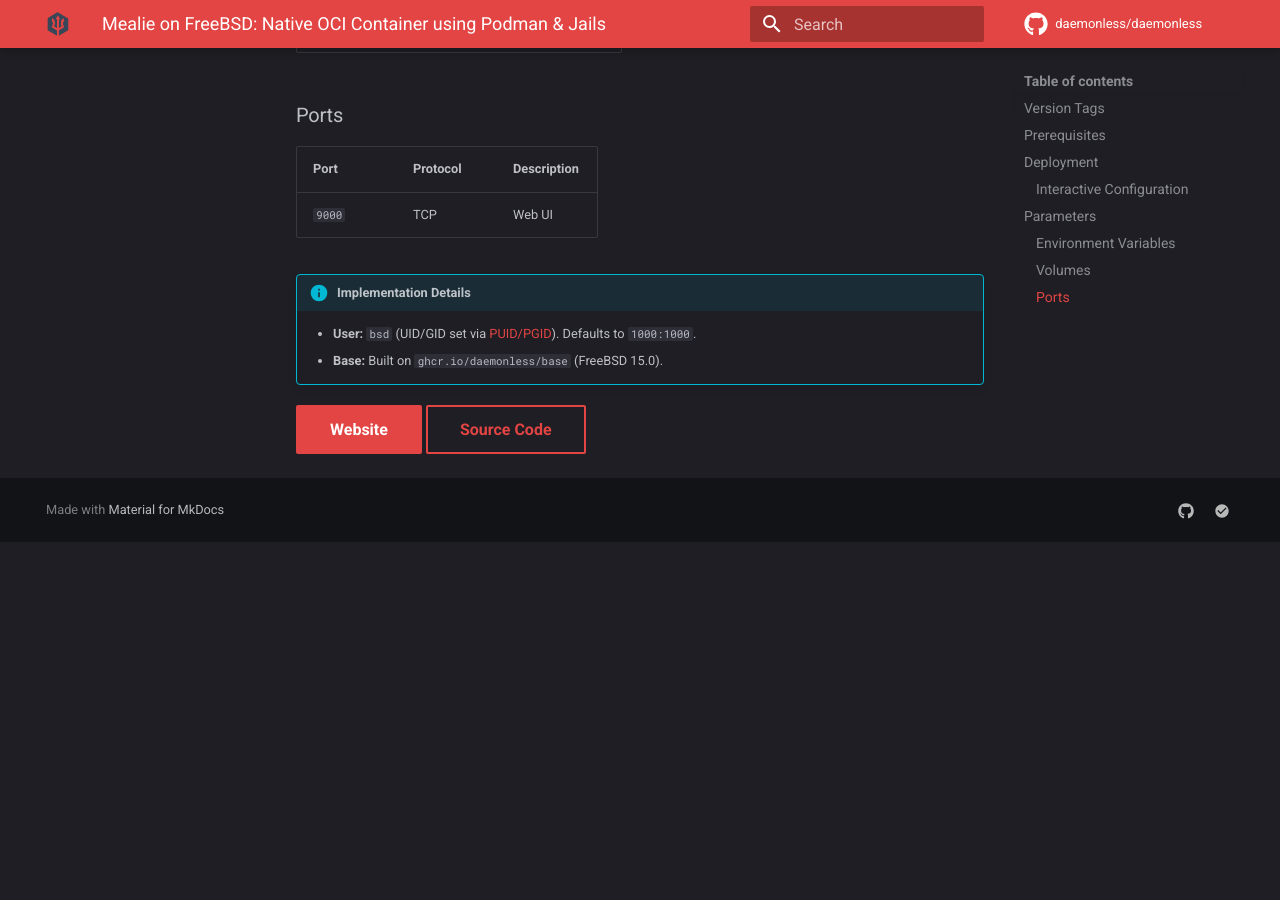
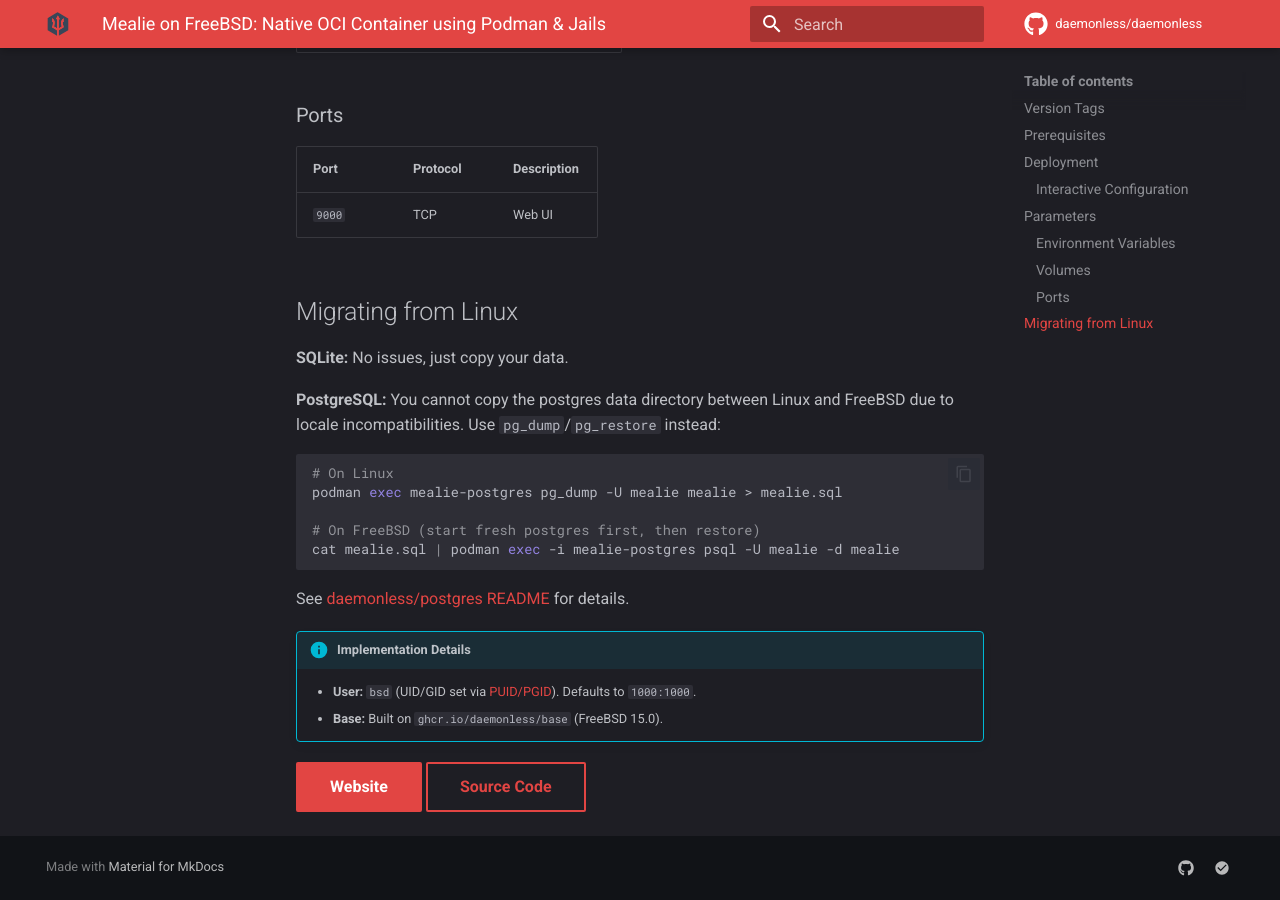
Before and after one commit to daemonless/daemonless-io, an MkDocs documentation site: the page built from docs/images/mealie.md, in a window 1280 px wide and 900 px high, scrolled down 1699 px. Built offline with MkDocs 1.6.1 and Material for MkDocs 9.7.7, drawn with Linux system fonts in a browser that asks for light colours; comment, search, counter and statistics services are not loaded; before the commit the page ends 2241 px from its top, so only the background shows below that.

Commit message:
Add notes section

````diff
--- a/docs/images/mealie.md
+++ b/docs/images/mealie.md
@@ -107,6 +107,23 @@ Access the Web UI at: `http://localhost:@MEALIE_PORT@`
 |------|----------|-------------|
 | `9000` | TCP | Web UI |
 
+## Migrating from Linux
+
+**SQLite:** No issues, just copy your data.
+
+**PostgreSQL:** You cannot copy the postgres data directory between Linux and FreeBSD due to locale incompatibilities. Use `pg_dump`/`pg_restore` instead:
+
+```bash
+# On Linux
+podman exec mealie-postgres pg_dump -U mealie mealie > mealie.sql
+
+# On FreeBSD (start fresh postgres first, then restore)
+cat mealie.sql | podman exec -i mealie-postgres psql -U mealie -d mealie
+```
+
+See [daemonless/postgres README](https://github.com/daemonless/postgres#migrating-from-linux) for details.
+
+
 !!! info "Implementation Details"
 
     - **User:** `bsd` (UID/GID set via [PUID/PGID](../guides/permissions.md)). Defaults to `1000:1000`.
````
Also changed, not shown: 2 other files.
